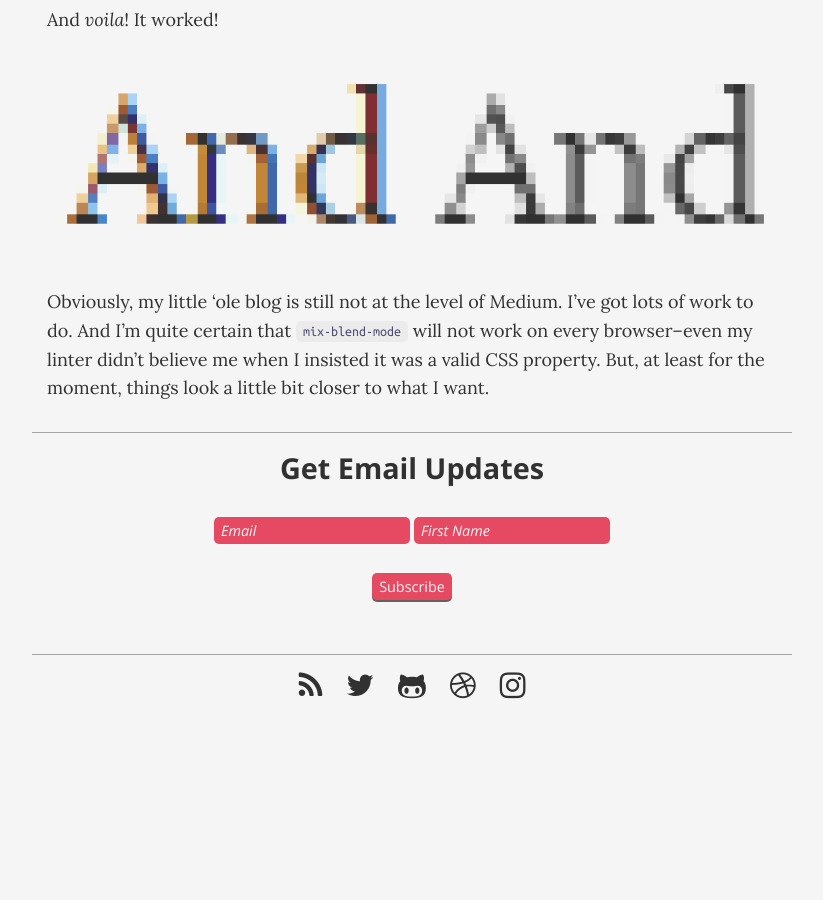
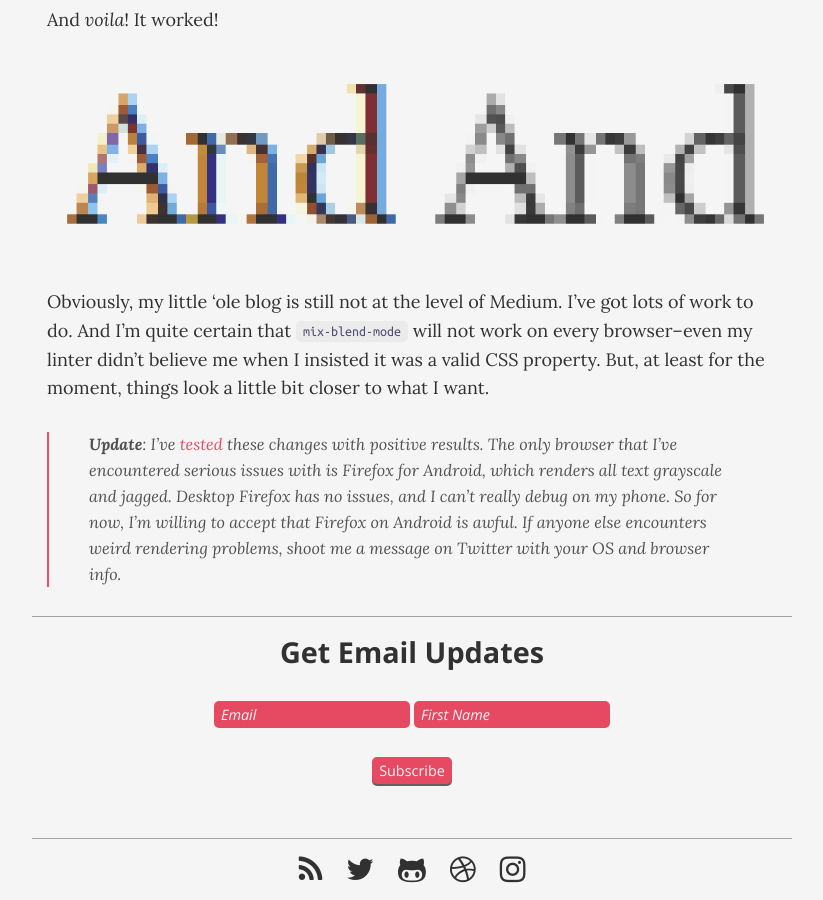
Before and after one commit to tvanantwerp/old-tomvanantwerp.com, a Jekyll site: the page built from _posts/2015-07-27-crisp-grayscale-text-like-medium.md, in a window 1280 px wide and 900 px high, scrolled down 2321 px. Shown: the whole window, without its empty margins (228-1051 px from the left). Built offline with Jekyll 4.4.1, drawn with Linux system fonts in a browser that asks for light colours; nearby versions of some CDN libraries; before the commit the page ends 3037 px from its top, so only the background shows below that.

Commit message:
Update post on Medium style text

```diff
--- a/_posts/2015-07-27-crisp-grayscale-text-like-medium.md
+++ b/_posts/2015-07-27-crisp-grayscale-text-like-medium.md
@@ -31,3 +31,5 @@ And *voila*! It worked!
 ![Old vs New Text on my Blog](/images/tva-grayscale-text.png)
 
 Obviously, my little 'ole blog is still not at the level of Medium. I've got lots of work to do. And I'm quite certain that `mix-blend-mode` will not work on every browser--even my linter didn't believe me when I insisted it was a valid CSS property. But, at least for the moment, things look a little bit closer to what I want.
+
+> **Update**: I've [tested](https://www.browserstack.com/screenshots) these changes with positive results. The only browser that I've encountered serious issues with is Firefox for Android, which renders all text grayscale and jagged. Desktop Firefox has no issues, and I can't really debug on my phone. So for now, I'm willing to accept that Firefox on Android is awful. If anyone else encounters weird rendering problems, shoot me a message on Twitter with your OS and browser info.
```
